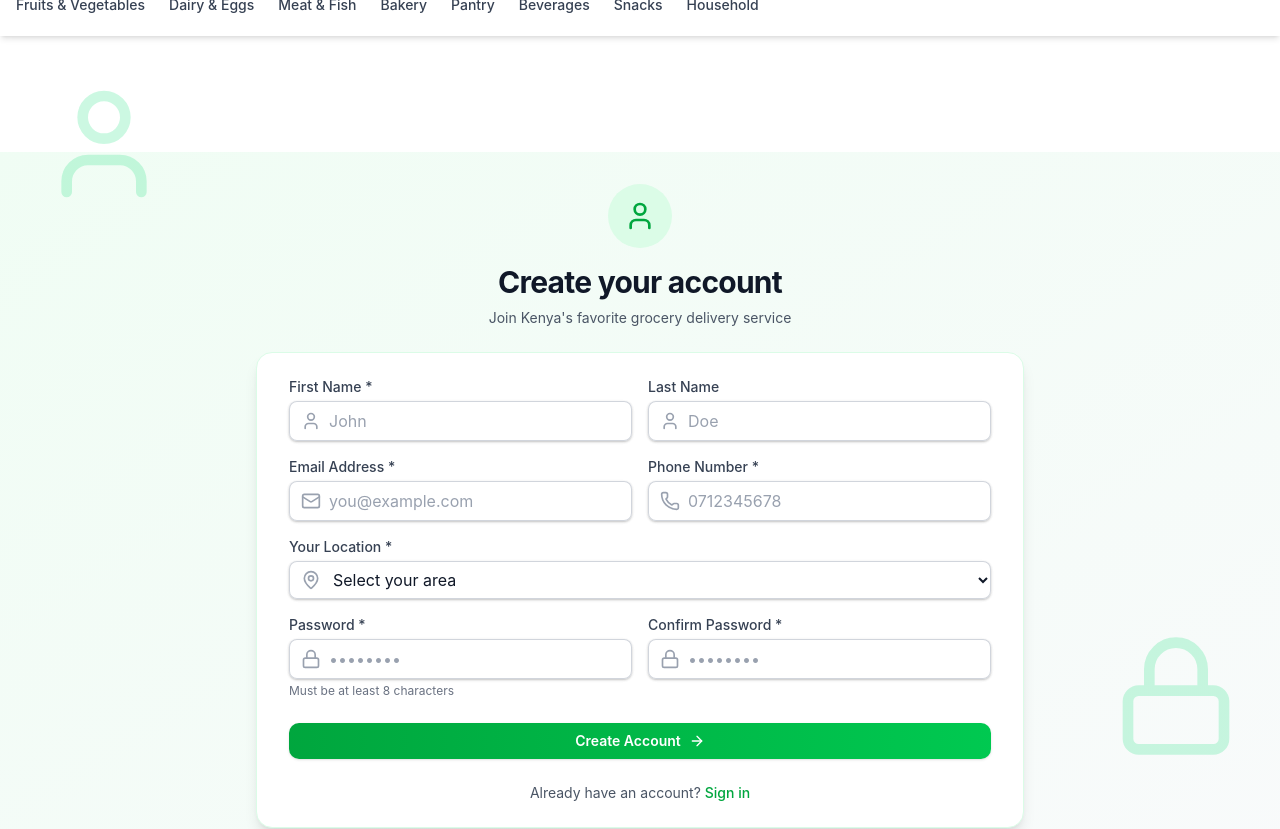
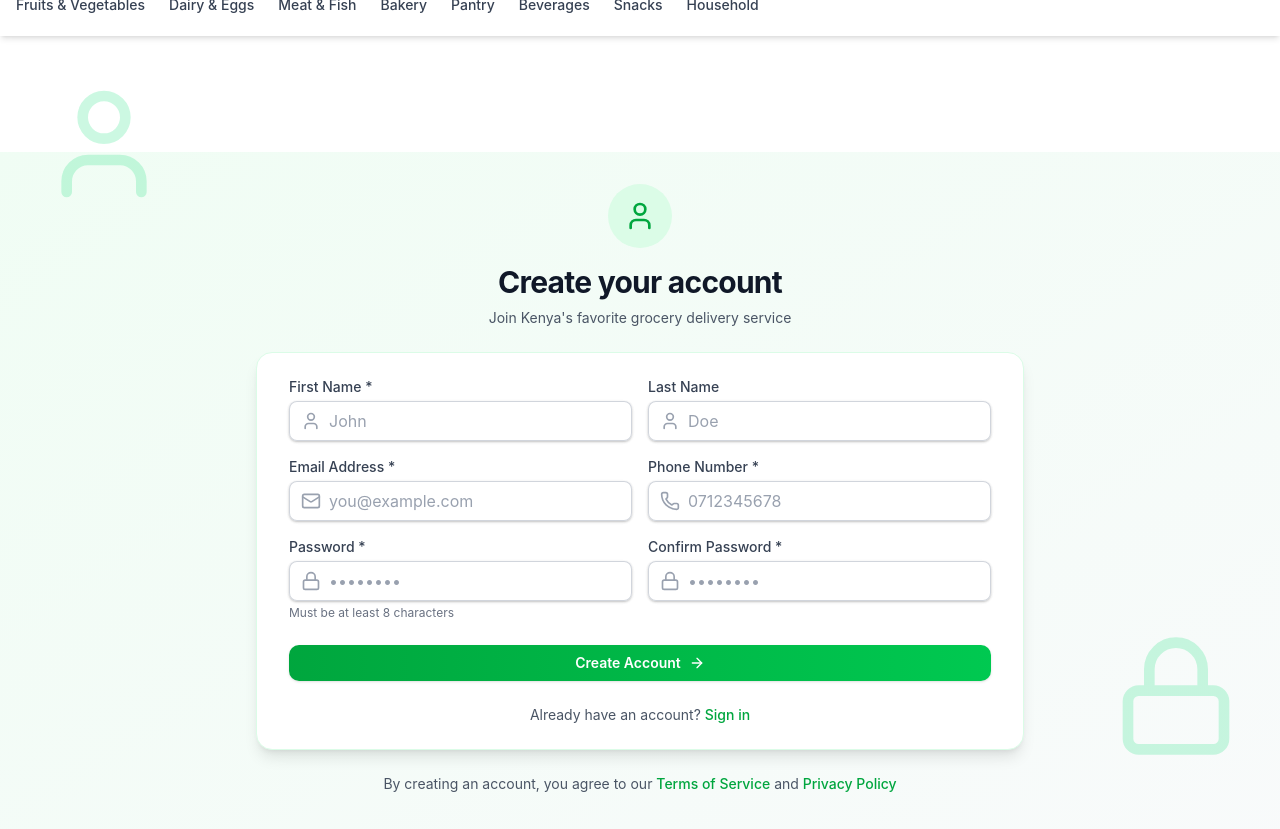
Before and after one commit to Pe-te-r/grocery-front-end, a React app: page /register in a window 1280 px wide. Shown: the top 829 px of the page. Built offline with nearby package versions, Linux system fonts and the light colour scheme; the HTML template or start-up script is replaced by a standard one.

Commit message:
success register

```diff
--- a/src/api/auth.ts
+++ b/src/api/auth.ts
@@ -1,4 +1,4 @@
-import type { LoginDataType, RegisterDataType } from "@/util/types";
+import type { LoginDataType, RegisterDataTypeT } from "@/util/types";
 import { url } from "./url";
 
 export const loginFn = async (data: LoginDataType) => {
@@ -13,7 +13,7 @@ export const loginFn = async (data: LoginDataType) => {
   return json_data
 }
 
-export const registerFn = async (data: RegisterDataType) => {
+export const registerFn = async (data: RegisterDataTypeT) => {
   const response = await fetch(`${url}/auth/register`, {
     method: 'POST',
     headers: {
--- a/src/hooks/authHook.ts
+++ b/src/hooks/authHook.ts
@@ -1,14 +1,13 @@
-import { loginFn } from "@/api/auth"
+import { loginFn, registerFn } from "@/api/auth"
 import { authActions } from "@/store/authStore"
-import type { LoginDataType, LoginResponseType } from "@/util/types"
+import type { LoginDataType, LoginResponseType,  RegisterDataTypeT, RegisterResponseType } from "@/util/types"
 import { useMutation } from "@tanstack/react-query"
 import { useNavigate } from "@tanstack/react-router"
 import toast from "react-hot-toast"
 
-// useLoginHook.ts
+// useLoginHook
 export const useLoginHook = () => {
   const navigate = useNavigate();
-
   return useMutation<LoginResponseType, Error, LoginDataType>({
     mutationKey: ['login'],
     mutationFn: loginFn,
@@ -28,3 +27,24 @@ export const useLoginHook = () => {
     }
   });
 };
+
+// useRegisterHook
+export const useRegisterHook = () => {
+  const navigate = useNavigate();
+  return useMutation<RegisterResponseType,Error, RegisterDataTypeT>({
+    mutationKey: ['register'],
+    mutationFn: registerFn,
+    onSuccess: (data) => {
+      if (data.status == 'success') {
+        toast.success('Registration success!!Now you can login.')
+        navigate({to:'/login'})
+      } else if (data.status == 'error') {
+        console.log(data)
+        toast.error(data.message)
+      }
+    },
+    onError: (error) => {
+      console.error('register error',error.message)
+    }
+  })
+}
--- a/src/routes/(auth)/register.tsx
+++ b/src/routes/(auth)/register.tsx
@@ -1,26 +1,32 @@
 import { useForm } from '@tanstack/react-form'
 import { motion } from 'framer-motion'
-import { User, Mail, Phone, Lock, ArrowRight, MapPin } from 'lucide-react'
+import { User, Mail, Phone, Lock, ArrowRight } from 'lucide-react'
 import { createFileRoute, Link } from '@tanstack/react-router'
+import { useRegisterHook } from '@/hooks/authHook'
 
 export const Route = createFileRoute('/(auth)/register')({
   component: RegisterPage,
 })
 
 function RegisterPage() {
+  const registerMutate = useRegisterHook()
   const form = useForm({
     defaultValues: {
       firstName: '',
       lastName: '',
       email: '',
       phone: '',
-      location: '', // Added location field
       password: '',
       confirmPassword: ''
     },
     onSubmit: async ({ value }) => {
       console.log('Registration data:', value)
-      // await registerUser(value)
+      await registerMutate.mutate(value, {
+        onError: () => {
+          form.setFieldValue('password','')
+          form.setFieldValue('confirmPassword','')
+        }
+      })
     }
   })
 
@@ -245,56 +251,6 @@ function RegisterPage() {
                 </form.Field>
               </div>
 
-              {/* Row 3: Location */}
-              <form.Field
-                name="location"
-                validators={{
-                  onChange: ({ value }) =>
-                    !value ? 'Location is required' : undefined
-                }}
-              >
-                {(field) => (
-                  <motion.div
-                    initial={{ opacity: 0, y: 10 }}
-                    animate={{ opacity: 1, y: 0 }}
-                    transition={{ delay: 0.5 }}
-                    className="space-y-1"
-                  >
-                    <label htmlFor={field.name} className="block text-sm font-medium text-gray-700">
-                      Your Location *
-                    </label>
-                    <div className="relative mt-1 rounded-md shadow-sm">
-                      <div className="pointer-events-none absolute inset-y-0 left-0 flex items-center pl-3">
-                        <MapPin className="h-5 w-5 text-gray-400" />
-                      </div>
-                      <select
-                        id={field.name}
-                        name={field.name}
-                        value={field.state.value}
-                        onBlur={field.handleBlur}
-                        onChange={(e) => field.handleChange(e.target.value)}
-                        className={`block w-full rounded-md border-0 py-2 pl-10 shadow-sm ring-1 ring-inset focus:ring-2 focus:ring-inset ${field.state.meta.errors?.length>0
-                          ? 'text-red-900 ring-red-300 placeholder:text-red-300 focus:ring-red-500 bg-red-50'
-                          : 'text-gray-900 ring-gray-300 placeholder:text-gray-400 focus:ring-green-600'
-                          }`}
-                      >
-                        <option value="">Select your area</option>
-                        <option value="nairobi">Nairobi</option>
-                        <option value="mombasa">Mombasa</option>
-                        <option value="kisumu">Kisumu</option>
-                        <option value="nakuru">Nakuru</option>
-                        <option value="eldoret">Eldoret</option>
-                      </select>
-                    </div>
-                    {field.state.meta.errors?.length>0 && (
-                      <p className="mt-1 text-sm text-red-600 animate-pulse">
-                        {field.state.meta.errors.join(', ')}
-                      </p>
-                    )}
-                  </motion.div>
-                )}
-              </form.Field>
-
               {/* Row 4: Password Fields */}
               <div className="grid grid-cols-1 md:grid-cols-2 gap-4">
                 {/* Password */}
--- a/src/util/types.ts
+++ b/src/util/types.ts
@@ -42,3 +42,18 @@ export interface authStoreType{
   isVerified: boolean;
   user: UserData;
 }
+
+export interface RegisterDataTypeT{
+  email: string;
+  firstName: string;
+  lastName: string;
+  phone: string;
+  password: string;
+}
+
+export interface RegisterResponseType{
+  status: 'error' | 'success';
+  message: string;
+  data: null;
+
+}
```
